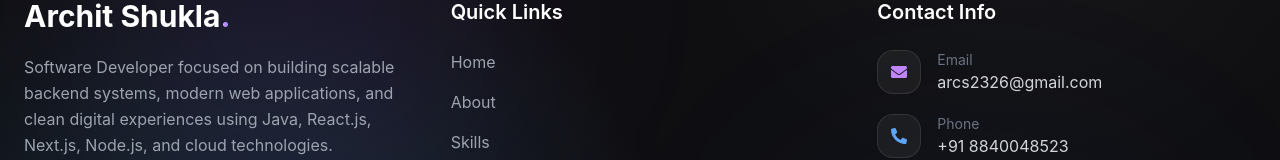
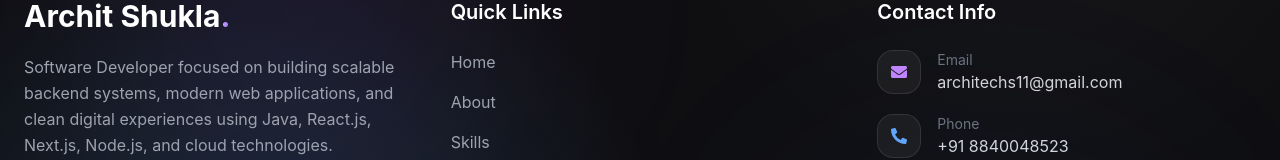
Before and after one commit to architechs11/archit_shukla_portfolio, a React (Create React App) app: page / in a window 1280 px wide. Shown: the part 5920-6080 px from the top of the page. Built offline with nearby package versions, Linux system fonts and the light colour scheme.

Commit message:
Update email address in Footer component

```diff
--- a/src/components/Footer.jsx
+++ b/src/components/Footer.jsx
@@ -90,7 +90,7 @@
 
                 <div>
                   <p className="text-sm text-gray-500">Email</p>
-                  <p className="text-gray-300">arcs2326@gmail.com</p>
+                  <p className="text-gray-300">architechs11@gmail.com</p>
                 </div>
               </div>
 
```
